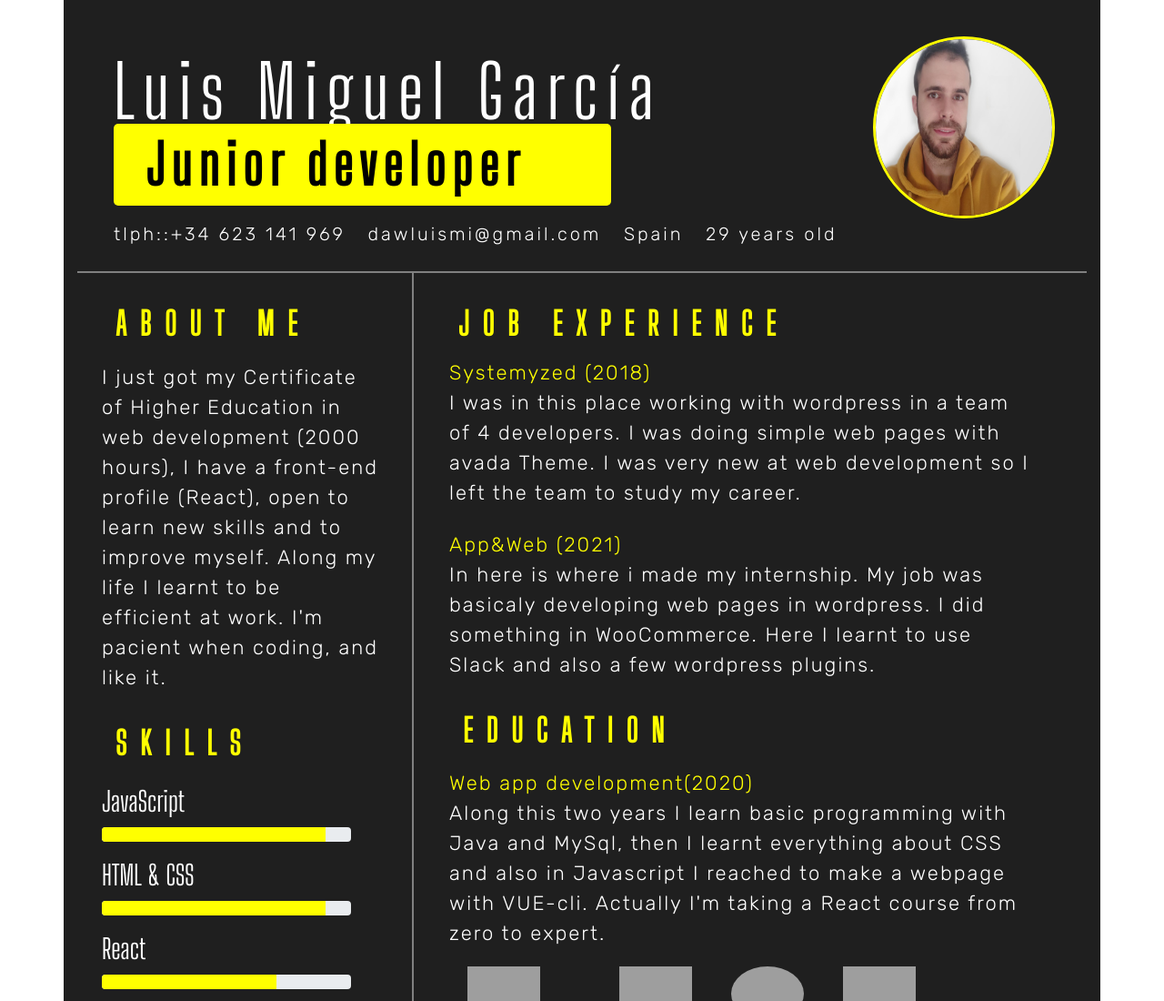
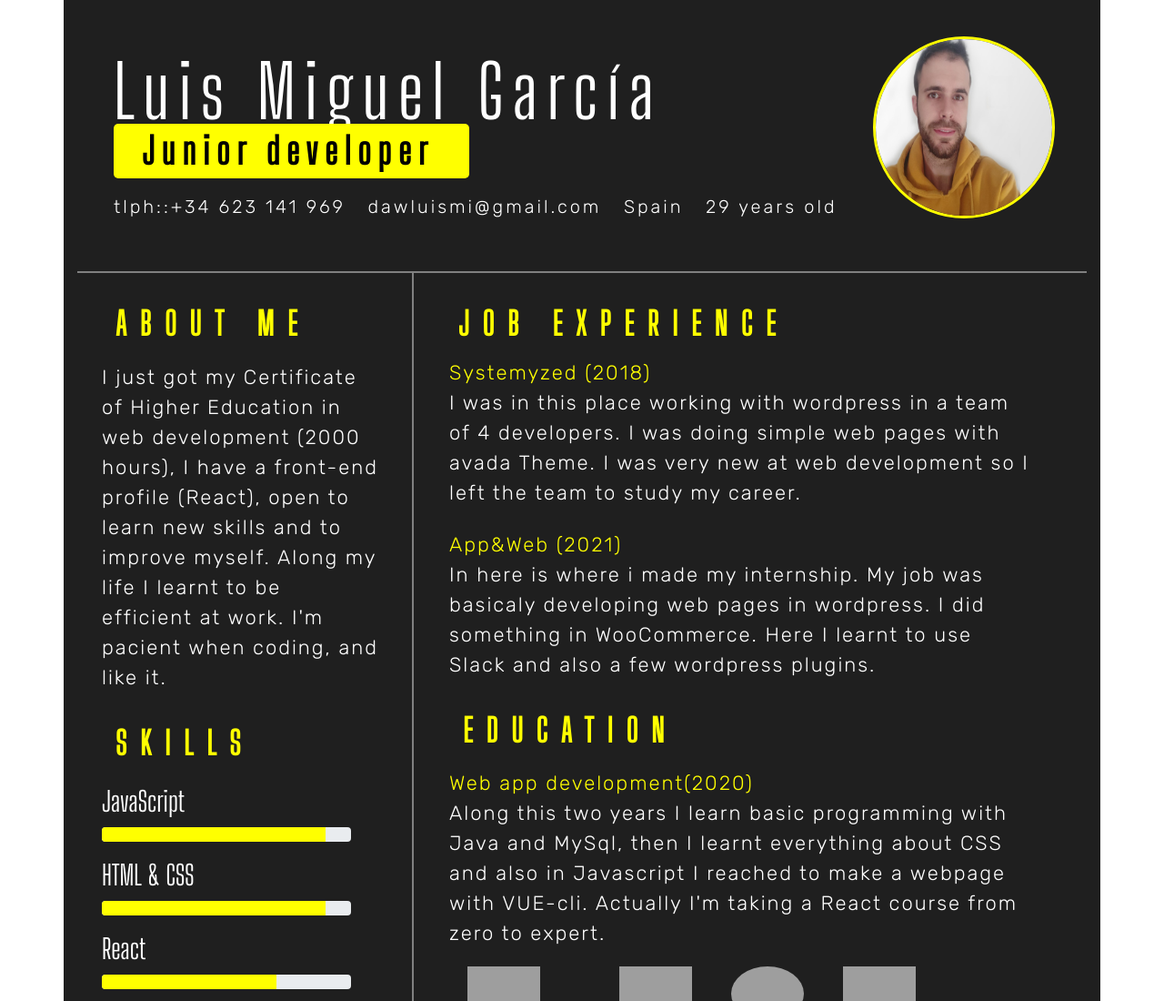
Before and after one commit to Luismi-Hub/cvEN, a plain HTML site: page index.html in a window 1280 px wide. Shown: the top 1100 px of the page at 91% size. Drawn offline with nearby package versions, Linux system fonts and the light colour scheme; grey boxes are pictures that could not be loaded.

Commit message:
Update index.html

```diff
--- a/index.html
+++ b/index.html
@@ -31,8 +31,8 @@
 
             <div class="col-11" style="padding:40px">
                 <p style="font-size: 80px;letter-spacing: 10px;">Luis Miguel García</p>
-                <div class="d-flex">    <p class="col-7"
-                    style="font-family: 'Big Shoulders Display', cursive;font-size: 60px;margin-top:-40px;letter-spacing: 8px;background-color:yellow;color:black;border-radius: 5px;font-weight: 700;">
+                <div class="d-flex">    <p class="col-5"
+                    style="font-family: 'Big Shoulders Display', cursive;font-size: 40px;margin-top:-40px;letter-spacing: 8px;background-color:yellow;color:black;border-radius: 5px;font-weight: 700;">
                     &nbsp;Junior developer</p> </div>
 
                 <p style="font-size: 20px;letter-spacing: 3px;   font-family: 'Rubik', sans-serif;">tlph::+34 623 141 969
```
